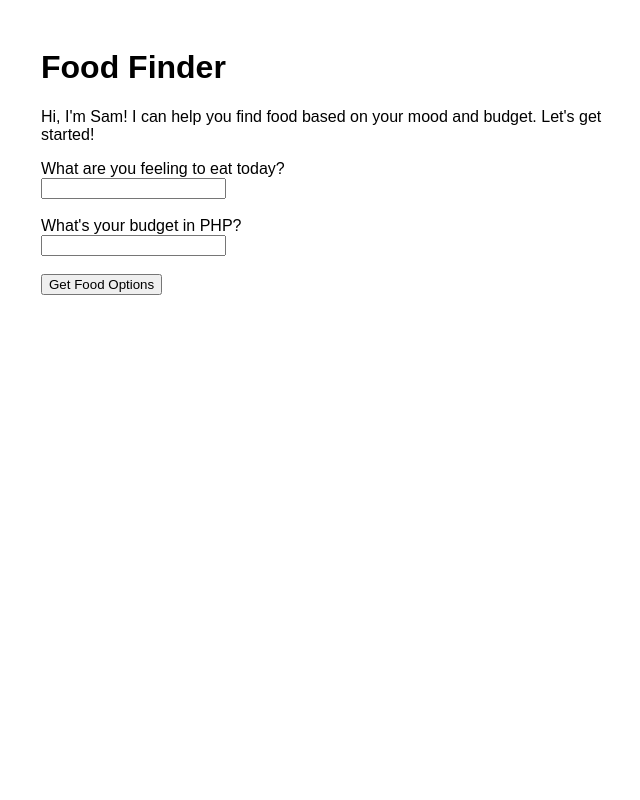
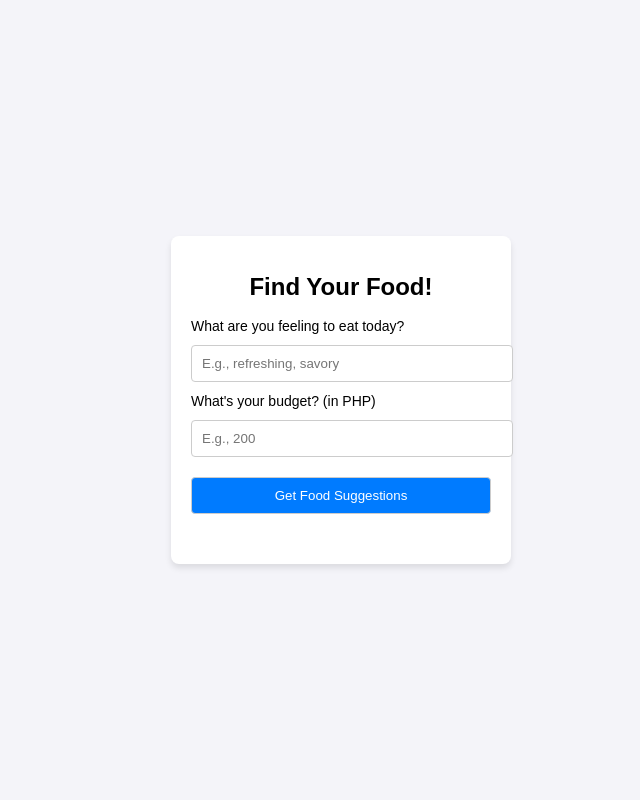
Before and after one commit to gioalco/EasyOrder, a PHP site: page /public/index.html in a window 1280 px wide. Shown: the whole page, without its empty margins (299-939 px from the left). Run offline with PHP 8.4, Linux system fonts and the light colour scheme.

Commit message:
Messy commit

```diff
--- a/components/header-public.php
+++ b/components/header-public.php
@@ -6,7 +6,7 @@
             <li><a href="/index.php">Home</a></li>
 <!--            <li><a href="restaurant.html">Restaurant</a></li>-->
 <!--            <li><a href="order.html">Order Online</a></li>-->
-<!--            <li><a href="contact.html">Contact Us</a></li>-->
+            <li><a href="/contact.php">Contact Us</a></li>
             <li><a href="/about-us.php">About Us</a></li>
 <!--            <li><a href="/user-profile.php">Profile</a></li>-->
             <li><a href="/signin.php">Sign in / Sign up</a></li>
@@ -15,7 +15,7 @@
             <li class = "hideOnMobile"><a href="/index.php">Home</a></li>
 <!--            <li class = "hideOnMobile"><a href="restaurant.html">Restaurant</a></li>-->
 <!--            <li class = "hideOnMobile"><a href="order.html">Order Online</a></li>-->
-<!--            <li class = "hideOnMobile"><a href="contact.html">Contact Us</a></li>-->
+            <li class = "hideOnMobile"><a href="/contact.php">Contact Us</a></li>
             <li class = "hideOnMobile"><a href="/about-us.php">About Us</a></li>
 <!--            <li class = "hideOnMobile"><a href="/user-profile.php">Profile</a></li>-->
             <li class = "hideOnMobile"><a href="/signin.php">Sign in / Sign up</a></li>
--- a/index.php
+++ b/index.php
@@ -23,7 +23,7 @@
 
         /* Hero Section */
         .hero {
-            background-image: url('https://placehold.co/1920x1080'); /* Replace with actual image */
+            background-image: url("img/about-bg.jpg"); /* Replace with actual image */
             background-size: cover;
             background-position: center;
             height: 500px;
--- a/public/index.html
+++ b/public/index.html
@@ -7,69 +7,86 @@
     <style>
         body {
             font-family: Arial, sans-serif;
-            padding: 20px;
+            background-color: #f4f4f9;
+            margin: 0;
+            padding: 0;
+            display: flex;
+            justify-content: center;
+            align-items: center;
+            height: 100vh;
         }
         .container {
-            max-width: 600px;
-            margin: auto;
+            background-color: white;
+            padding: 20px;
+            border-radius: 8px;
+            box-shadow: 0 4px 6px rgba(0, 0, 0, 0.1);
+            width: 300px;
         }
-        .response-box {
+        h1 {
+            font-size: 24px;
+            text-align: center;
+        }
+        label {
+            font-size: 14px;
+            margin-bottom: 5px;
+        }
+        input, button {
+            width: 100%;
+            padding: 10px;
+            margin: 10px 0;
+            border: 1px solid #ccc;
+            border-radius: 4px;
+        }
+        button {
+            background-color: #007bff;
+            color: white;
+            cursor: pointer;
+        }
+        button:hover {
+            background-color: #0056b3;
+        }
+        .response {
             margin-top: 20px;
-            padding: 10px;
-            border: 1px solid #ddd;
-            background-color: #f9f9f9;
         }
     </style>
 </head>
 <body>
 <div class="container">
-    <h1>Food Finder</h1>
-    <p>Hi, I'm Sam! I can help you find food based on your mood and budget. Let's get started!</p>
+    <h1>Find Your Food!</h1>
+    <label for="foodMood">What are you feeling to eat today?</label>
+    <input type="text" id="foodMood" placeholder="E.g., refreshing, savory" />
+    <label for="budget">What's your budget? (in PHP)</label>
+    <input type="number" id="budget" placeholder="E.g., 200" />
+    <button id="submitBtn">Get Food Suggestions</button>
 
-    <form id="foodForm">
-        <label for="feeling">What are you feeling to eat today?</label><br>
-        <input type="text" id="feeling" name="feeling" required><br><br>
-
-        <label for="budget">What's your budget in PHP?</label><br>
-        <input type="number" id="budget" name="budget" required><br><br>
-
-        <button type="submit">Get Food Options</button>
-    </form>
-
-    <div class="response-box" id="responseBox" style="display: none;"></div>
+    <div class="response" id="response"></div>
 </div>
 
 <script>
-    document.getElementById('foodForm').addEventListener('submit', async function(event) {
-        event.preventDefault();
-
-        const feeling = document.getElementById('feeling').value;
+    document.getElementById('submitBtn').addEventListener('click', async function() {
+        const foodMood = document.getElementById('foodMood').value;
         const budget = document.getElementById('budget').value;
 
-        // Show loading message
-        const responseBox = document.getElementById('responseBox');
-        responseBox.style.display = 'none';
-        responseBox.innerHTML = "Finding food options for you...";
+        if (!foodMood || !budget) {
+            alert('Please fill in both fields!');
+            return;
+        }
 
-        try {
-            // Send the data to the server
-            const response = await fetch('/generate-food-options', {
-                method: 'POST',
-                headers: { 'Content-Type': 'application/json' },
-                body: JSON.stringify({ feeling, budget })
-            });
+        // Send input to the backend
+        const responseDiv = document.getElementById('response');
+        responseDiv.innerHTML = 'Loading...';
 
-            const result = await response.json();
-            responseBox.style.display = 'block';
+        const response = await fetch('/chat', {
+            method: 'POST',
+            headers: {
+                'Content-Type': 'application/json',
+            },
+            body: JSON.stringify({ foodMood, budget }),
+        });
 
-            // Use innerHTML to render the HTML response with line breaks
-            responseBox.innerHTML = result.response;
-        } catch (error) {
-            responseBox.style.display = 'block';
-            responseBox.innerHTML = "Sorry, there was an error finding food options. Please try again later.";
-        }
+        const data = await response.json();
+        responseDiv.innerHTML = data.response || 'No response from server.';
     });
 </script>
-
 </body>
 </html>
```
Also changed, not shown: includes/login.inc.php (+8 -1 lines), index.js (added, +23 -0 lines), package.json (+16 -1 lines), server.js (+39 -39 lines), views/contact.ejs (added, +107 -0 lines), views/index.ejs (added, +12 -0 lines), package-lock.json.
